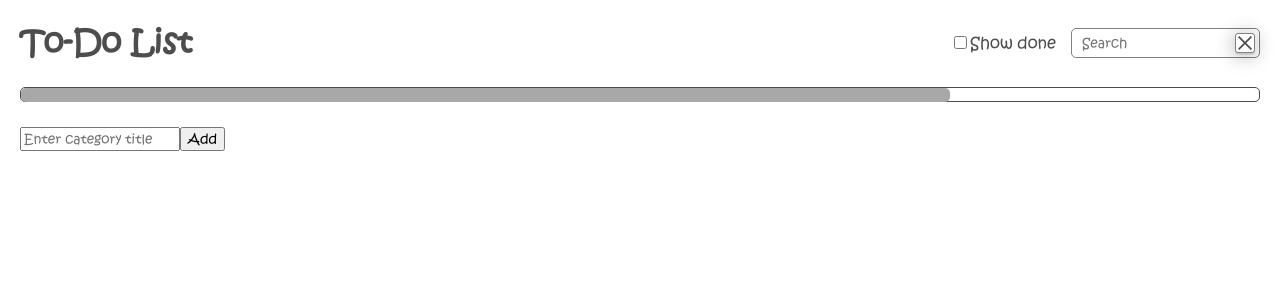
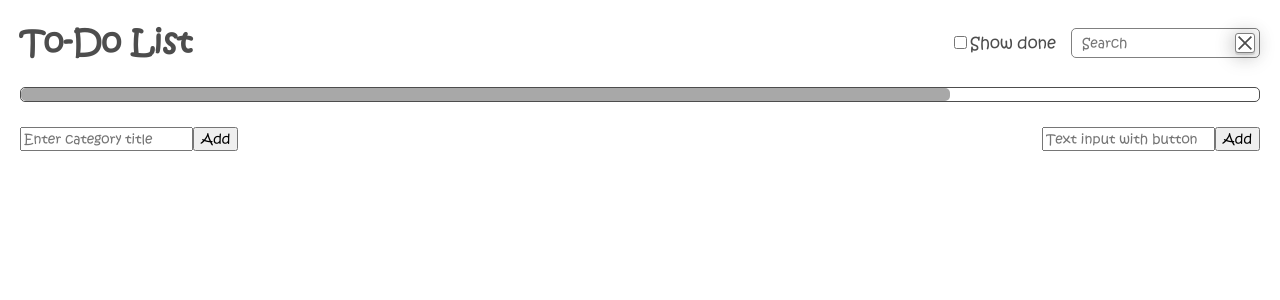
Before and after one commit to pyxarez/Todo, a React (Create React App) app: page / in a window 1280 px wide. Shown: the top 300 px of the page. Built offline with nearby package versions, Linux system fonts and the light colour scheme.

Commit message:
Статика главной страницы готова

```diff
--- a/src/components/forms/TextBox.js
+++ b/src/components/forms/TextBox.js
@@ -1,10 +1,14 @@
 import React, { Component } from 'react';
+
+import './TextBox.res/style.css';
 
 export default class TextBox extends Component {
   render() {
+    const placeholder = this.props.placeholder;
+
     return (
-      <div>
-        <input type="text" placeholder="Enter category title"/>
+      <div className="Textbox">
+        <input className="Textbox-input" type="text" placeholder={placeholder}/>
         <button>Add</button>
       </div>
     );
--- /dev/null
+++ b/src/components/forms/TextBox.res/style.scss
@@ -0,0 +1,7 @@
+.Textbox {
+  margin-bottom: 20px;
+}
+
+.Textbox-input {
+  width: 13em;
+}
--- a/src/components/layout/App.js
+++ b/src/components/layout/App.js
@@ -2,13 +2,20 @@ import React from 'react';
 
 import Header from './Header';
 import Sidebar from './Sidebar';
+import TextBox from '../forms/TextBox';
 import './App.res/style.css';
 
 function App() {
   return (
-    <div>
+    <div className="App">
       <Header />
-      <Sidebar />
+      <div className="App-main">
+        <Sidebar />
+        <div className="Todo-container">
+          <TextBox placeholder="Text input with button"/>
+          <div className="Todos"></div>
+        </div>
+      </div>
     </div>
   )
 }
--- a/src/components/layout/App.res/style.scss
+++ b/src/components/layout/App.res/style.scss
@@ -0,0 +1,27 @@
+.App {
+  height: 100%;
+  display: flex;
+  flex-direction: column;
+}
+
+.App-main {
+  flex: 1;
+  display: flex;
+  align-items: stretch;
+}
+
+.Todo-container {
+  margin-left: 30px;
+  flex: 1 0 50%;
+  display: flex;
+  flex-direction: column;
+
+  .Textbox {
+    margin-left: auto;
+  }
+}
+
+.Todos {
+  flex: 1 0 80%;
+  overflow-y: scroll;
+}
--- a/src/components/layout/Header.res/style.scss
+++ b/src/components/layout/Header.res/style.scss
@@ -43,7 +43,7 @@
 
 .Header-progress {
   border-radius: 5px;
-  height: 14px;
+  height: 13px;
   width: 75%;
   background: $progress-bar-color;
 }
--- a/src/components/layout/Sidebar.js
+++ b/src/components/layout/Sidebar.js
@@ -8,7 +8,10 @@ export default class Sidebar extends Component {
   render() {
     return (
       <div className="Sidebar">
-        <TextBox />
+        <TextBox placeholder="Enter category title"/>
+        <div className="Sidebar-list">
+        {/* Место под категории*/}
+        </div>
       </div>
     );
   }
--- a/src/components/layout/Sidebar.res/style.scss
+++ b/src/components/layout/Sidebar.res/style.scss
@@ -0,0 +1,10 @@
+.Sidebar {
+  flex: 1;
+  display: flex;
+  flex-direction: column;
+}
+
+.Sidebar-list {
+  flex: 1;
+  overflow-y: scroll;
+}
--- a/src/index.res/index.scss
+++ b/src/index.res/index.scss
@@ -14,6 +14,14 @@ body {
   padding: 0 20px 0 20px;
 }
 
+body, html {
+  height: 100%;
+}
+
+#root {
+  height: 100%;
+}
+
 body, input, button {
   font-family: $font-stack;
 }
```
